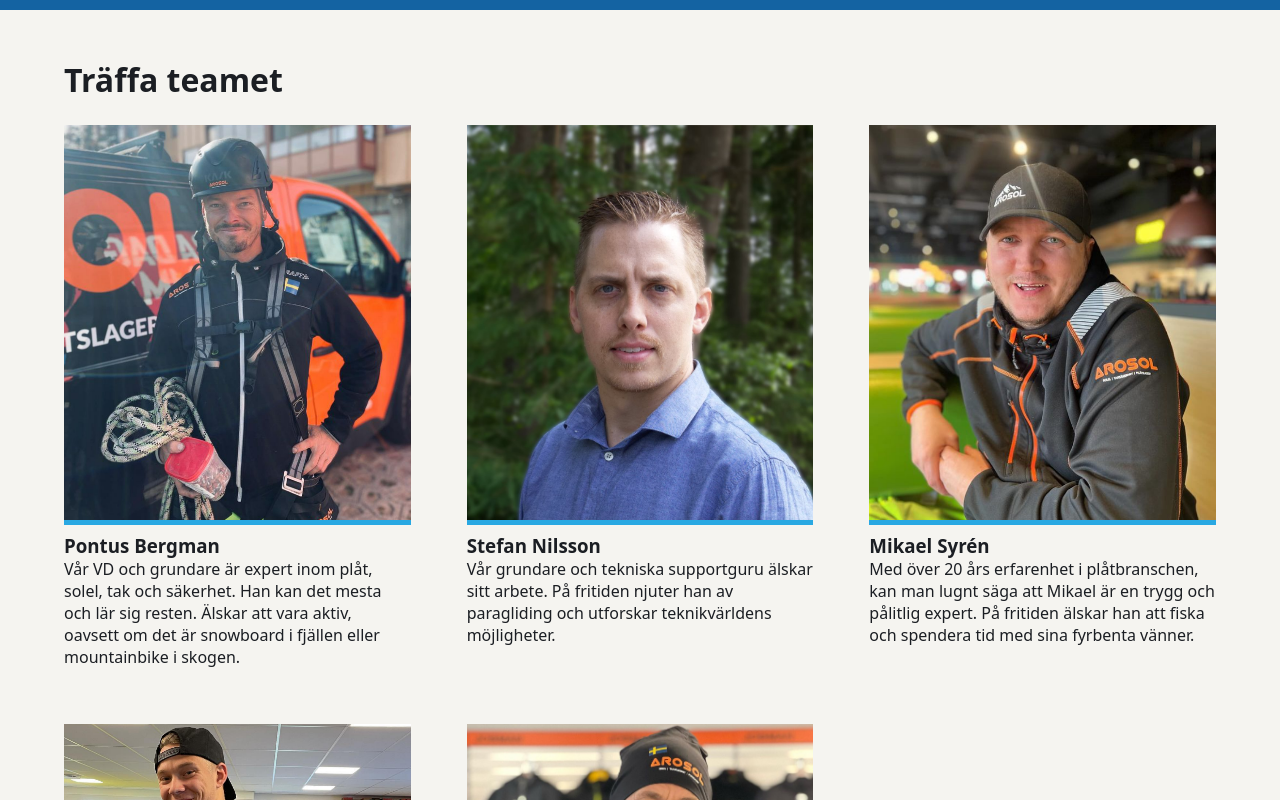
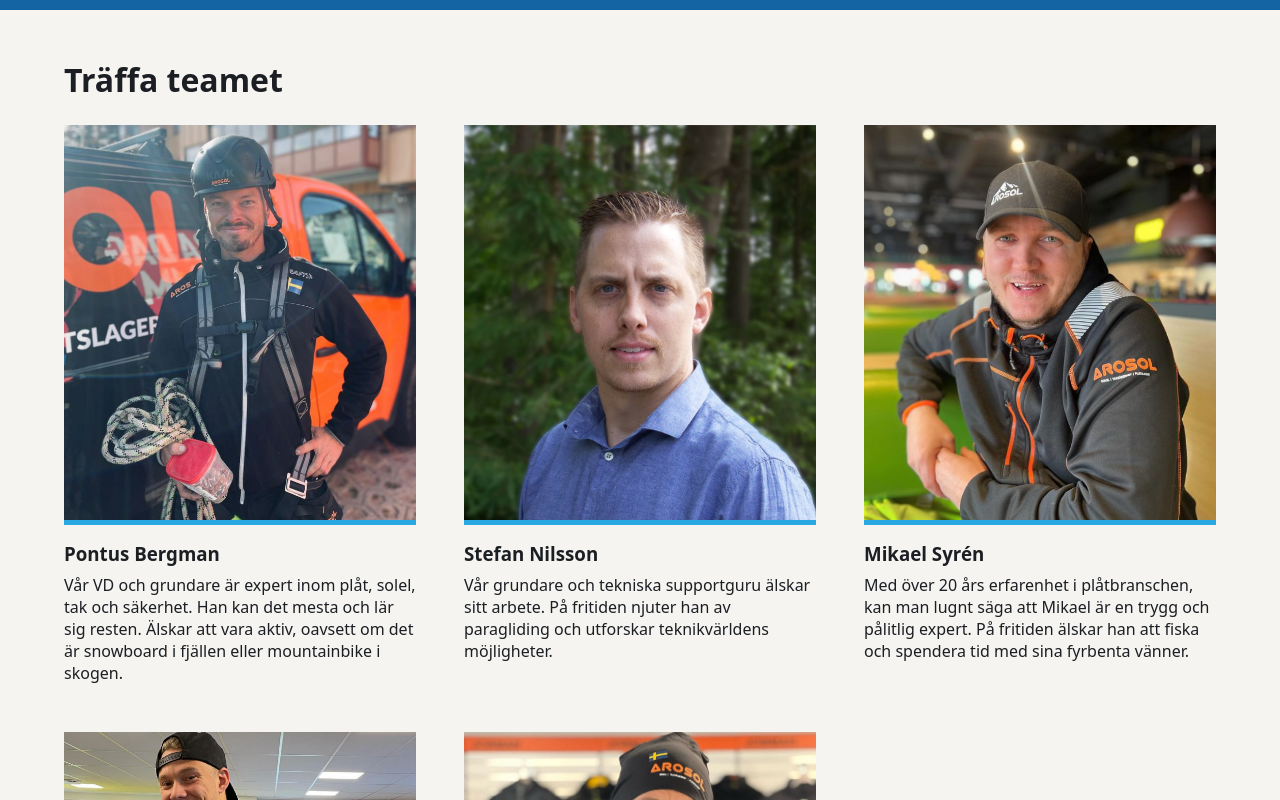
Before and after one commit to annamalinelisabet/AROSOL, a React (Vite) app: page /about in a window 1280 px wide. Shown: the part 720-1520 px from the top of the page. Built offline with nearby package versions, Linux system fonts and the light colour scheme.

Commit message:
Add space between texts

```diff
--- a/src/components/StaffCard/StaffCard.css
+++ b/src/components/StaffCard/StaffCard.css
@@ -7,5 +7,11 @@
 
 .StaffCard .staff-imgwrapper {
     height: 400px;
-    margin-bottom: .5rem;
+    margin-bottom: 1rem;
 }
+
+.StaffCard .staffTxt {
+    display: flex;
+    flex-direction: column;
+    gap: .5rem;
+}
--- a/src/components/StaffCard/StaffCard.jsx
+++ b/src/components/StaffCard/StaffCard.jsx
@@ -6,8 +6,10 @@ const StaffCard = ({ image, name, text}) => {
       <div className='staff-imgwrapper'>
         <img src={image} alt='Foto på anställd' />
       </div>
+      <div className='staffTxt'>
         <h3>{name}</h3>
         <p>{text}</p>
+      </div>
     </div>
   )
 }
--- a/src/views/About/AboutView.css
+++ b/src/views/About/AboutView.css
@@ -40,6 +40,6 @@
 .About .card-wrapper {
     display: grid;
     grid-template-columns: repeat(auto-fill, minmax(280px, 1fr));
-    grid-gap: 3.5rem;
+    grid-gap: 3rem;
     margin-top: 1.5rem;
 }
```
